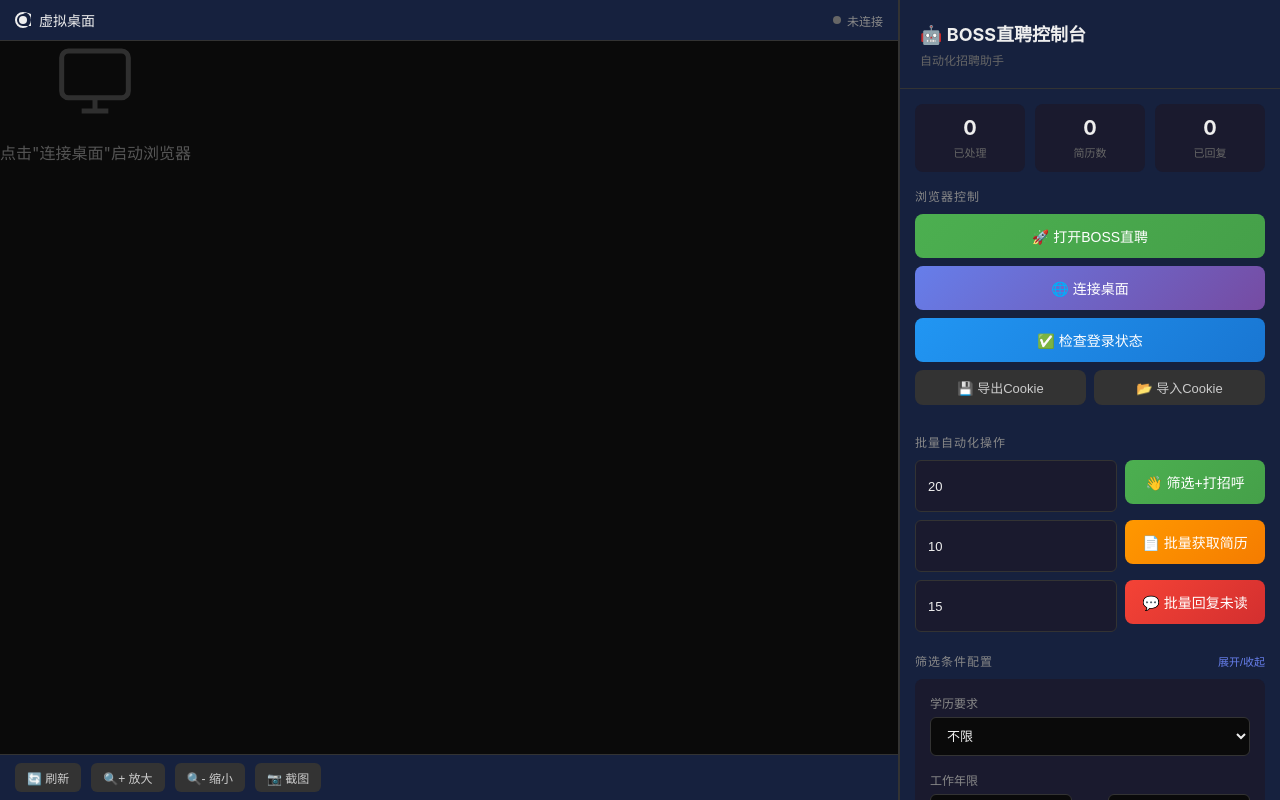
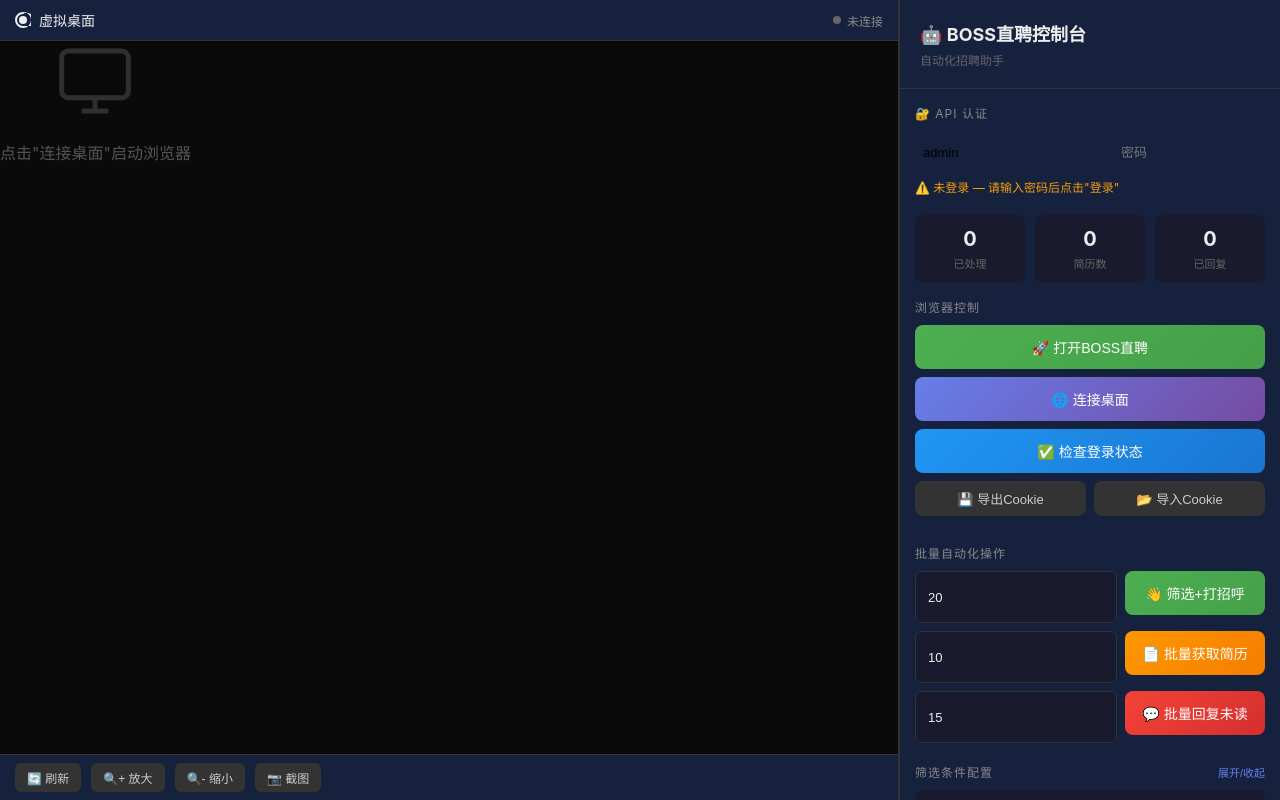
Before and after one commit to aAAaqwq/boss-recruitment-system, a FastAPI app: page / in a window 1280 px wide. Run offline with FastAPI, Linux system fonts and the light colour scheme; parts of the project's set-up code (start-up, migrations or seed data) failed here and were passed over.

Commit message:
fix: Dashboard添加API认证登录UI，解决按钮不可用问题
根因: login()函数存在但从未被调用，auth token缺失时所有API调用静默失败
用户看到: ❌ 启动失败: 未知错误 (无任何认证提示)

修复:
- 添加API认证区域（用户名+密码+登录按钮）
- doLogin()对接login按钮，显示认证状态
- apiCall()处理401响应，提示用户重新登录
- window.onload检查auth状态并提示登录
- batchFilterAndHello改进错误提示：区分认证失败vsAPI错误

```diff
--- a/templates/index.html
+++ b/templates/index.html
@@ -408,6 +408,20 @@
         </div>
 
         <div class="panel-content">
+            <!-- API 认证登录 -->
+            <div class="section" id="authSection">
+                <div class="section-title">🔐 API 认证</div>
+                <div style="display:flex;gap:6px;align-items:center;">
+                    <input type="text" id="login-user" value="admin" placeholder="用户名" style="flex:1;padding:6px 8px;border:1px solid var(--border-color);border-radius:6px;font-size:13px;background:var(--bg-input);color:var(--text-color);">
+                    <input type="password" id="login-pass" placeholder="密码" style="flex:1;padding:6px 8px;border:1px solid var(--border-color);border-radius:6px;font-size:13px;background:var(--bg-input);color:var(--text-color);">
+                    <button class="btn btn-primary btn-sm" onclick="doLogin()" style="white-space:nowrap;">
+                        <span class="spinner"></span>
+                        <span class="btn-text">登录</span>
+                    </button>
+                </div>
+                <div id="authStatus" style="font-size:12px;margin-top:4px;color:var(--text-muted);">未登录 — 部分功能不可用</div>
+            </div>
+
             <!-- 统计信息 -->
             <div class="stats">
                 <div class="stat-item">
@@ -692,15 +706,43 @@
                     const data = await resp.json();
                     authToken = data.access_token;
                     localStorage.setItem('auth_token', authToken);
-                    log('✅ 登录成功', 'info');
+                    updateAuthUI(true);
+                    log('✅ API 登录成功', 'info');
                     return true;
                 } else {
-                    log('❌ 登录失败', 'error');
+                    const err = await resp.json();
+                    updateAuthUI(false);
+                    log(`❌ 登录失败: ${err.detail || '用户名或密码错误'}`, 'error');
                     return false;
                 }
             } catch (e) {
+                updateAuthUI(false);
                 log(`登录异常: ${e.message}`, 'error');
                 return false;
+            }
+        }
+
+        // UI-facing login wrapper
+        async function doLogin() {
+            const btn = event.target.closest('.btn');
+            setLoading(btn, true);
+            const ok = await login();
+            setLoading(btn, false);
+        }
+
+        // Update the auth section UI
+        function updateAuthUI(isLoggedIn) {
+            const el = document.getElementById('authStatus');
+            const section = document.getElementById('authSection');
+            if (!el || !section) return;
+            if (isLoggedIn) {
+                el.innerHTML = '✅ 已认证 — 所有功能可用';
+                el.style.color = '#10b981';
+                section.style.opacity = '0.7';
+            } else {
+                el.innerHTML = '⚠️ 未登录 — 请输入密码后点击"登录"';
+                el.style.color = '#f59e0b';
+                section.style.opacity = '1';
             }
         }
 
@@ -1038,6 +1080,16 @@
                     options.body = JSON.stringify(body);
                 }
                 const response = await fetch(`${API_BASE}${endpoint}`, options);
+
+                // Handle 401 - token expired or missing
+                if (response.status === 401) {
+                    authToken = null;
+                    localStorage.removeItem('auth_token');
+                    updateAuthUI(false);
+                    log('⚠️ API 认证失败，请在左侧"API 认证"区域输入密码登录', 'warn');
+                    return null;
+                }
+
                 return await response.json();
             } catch (e) {
                 log(`请求失败: ${e.message}`, 'error');
@@ -1192,7 +1244,14 @@
                     _pollFilterStatus(taskId, limit);
                 } else {
                     setLoading(btn, false);
-                    log(`❌ 启动失败: ${(data && data.message) || '未知错误'}`, 'error');
+                    // 401/403 → data is null, show auth error
+                    if (!data) {
+                        log('❌ 启动失败: API 认证失败，请在左侧"API 认证"区域登录', 'error');
+                    } else if (data.detail) {
+                        log(`❌ 启动失败: ${data.detail}`, 'error');
+                    } else {
+                        log(`❌ 启动失败: ${(data && data.message) || '未知错误'}`, 'error');
+                    }
                 }
             });
         }
@@ -1350,9 +1409,15 @@
         // 页面加载时初始化
         window.onload = function() {
             loadConfig();
+            // 检查并显示 API 认证状态
+            const token = localStorage.getItem('auth_token');
+            updateAuthUI(!!token);
             // 加载时只检查浏览器状态，不自动触发登录检查
             // 用户需手动点击"检查登录状态"按钮
             log('📡 系统就绪，请依次操作：连接桌面 → 打开BOSS直聘 → 检查登录', 'info');
+            if (!token) {
+                log('⚠️ 请先在"API 认证"区域输入密码登录，否则批量操作不可用', 'warn');
+            }
         };
     </script>
 </body>
```
